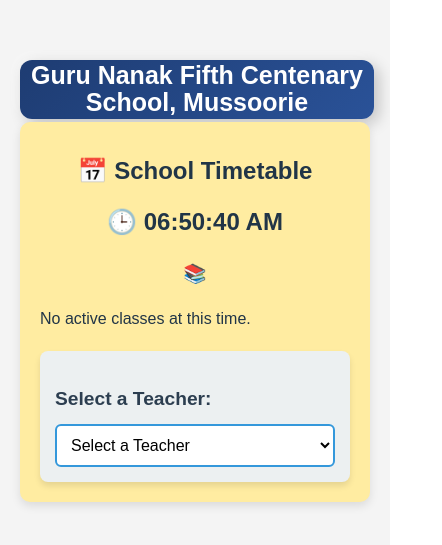
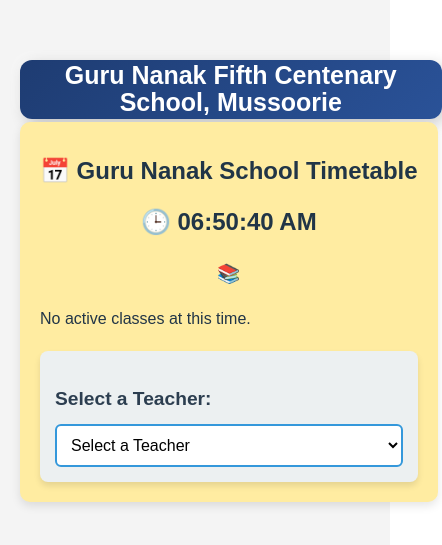
Before and after one commit to gnfcTimetable/myschooltimetable, a React (Vite) app: page / in a window 390 px wide. Shown: the part 161-706 px from the top of the page, 442 px wide, since content can reach past the window. Built offline with nearby package versions, Linux system fonts and the light colour scheme.

Commit message:
Update TimetableTable.jsx

```diff
--- a/src/components/TimetableTable.jsx
+++ b/src/components/TimetableTable.jsx
@@ -120,7 +120,7 @@
 
   return (
     <div className="timetable-container">
-      <h1 className="timetable-title">📅 School Timetable</h1>
+      <h1 className="timetable-title">📅 Guru Nanak School Timetable</h1>
 
       <h2 align="center">{currentDay} 🕒 {currentTime}</h2>
       <h3 align="center">📚 {currentSlotTime}</h3>
```
